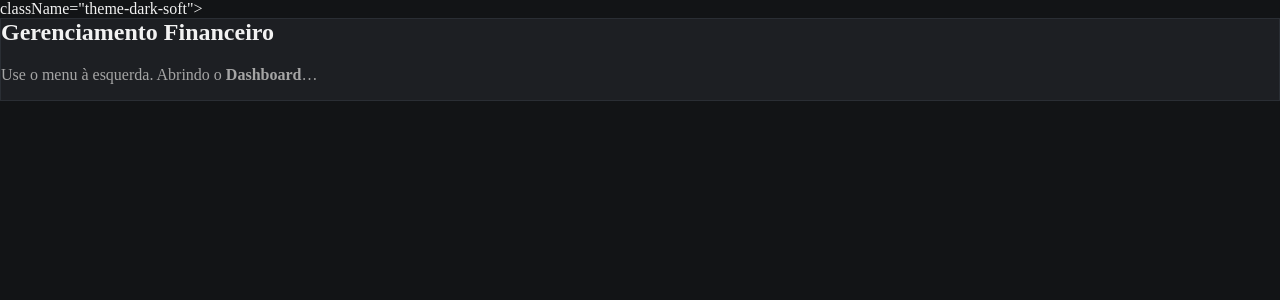
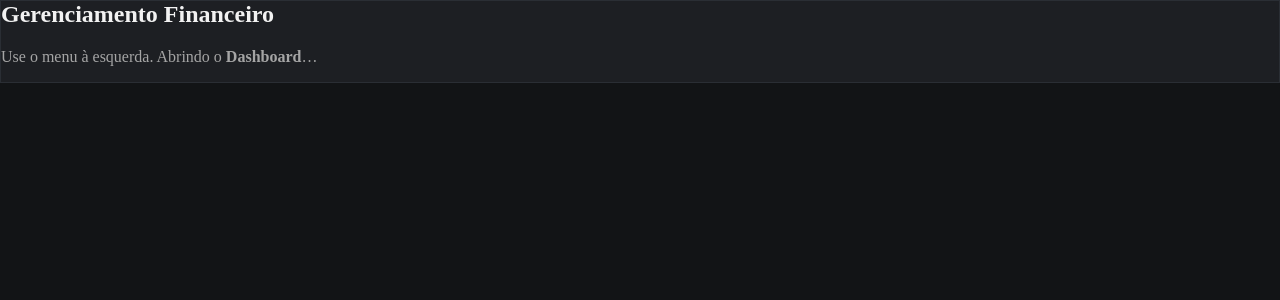
Before and after one commit to Ivanmonteiro-create/gerenciamentofamiliar.site, a Next.js app: page / in a window 1280 px wide. Shown: the top 300 px of the page. Built offline with nearby package versions, Linux system fonts and the light colour scheme.

Commit message:
Update layout.js

```diff
--- a/app/layout.js
+++ b/app/layout.js
@@ -8,10 +8,7 @@ import "./globals.css";
 export default function RootLayout({ children }) {
   return (
     <html lang="pt">
-      {/* classe ativa o tema global */}
-      <body> className="theme-dark-soft">
-        {children}
-      </body>
+      <body>{children}</body>
     </html>
   );
 }
```
